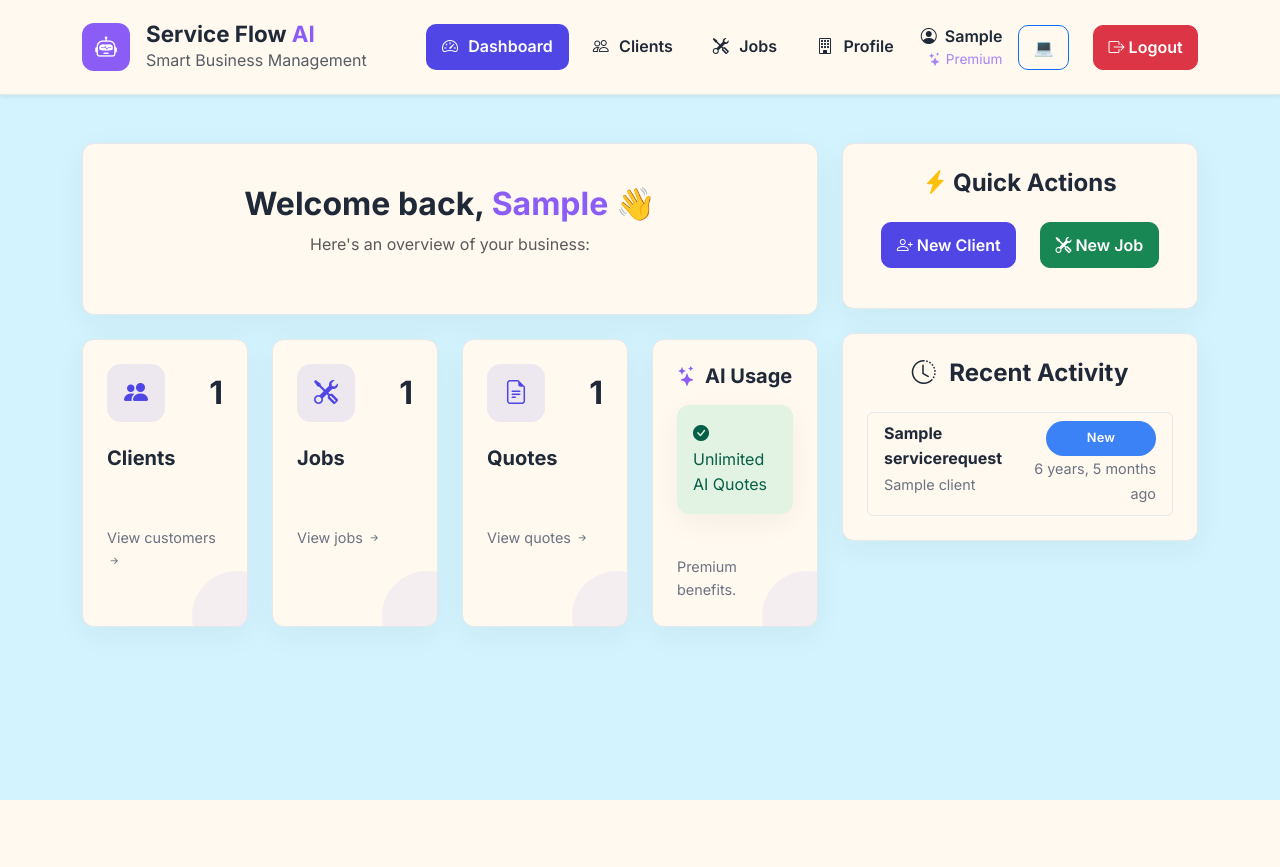
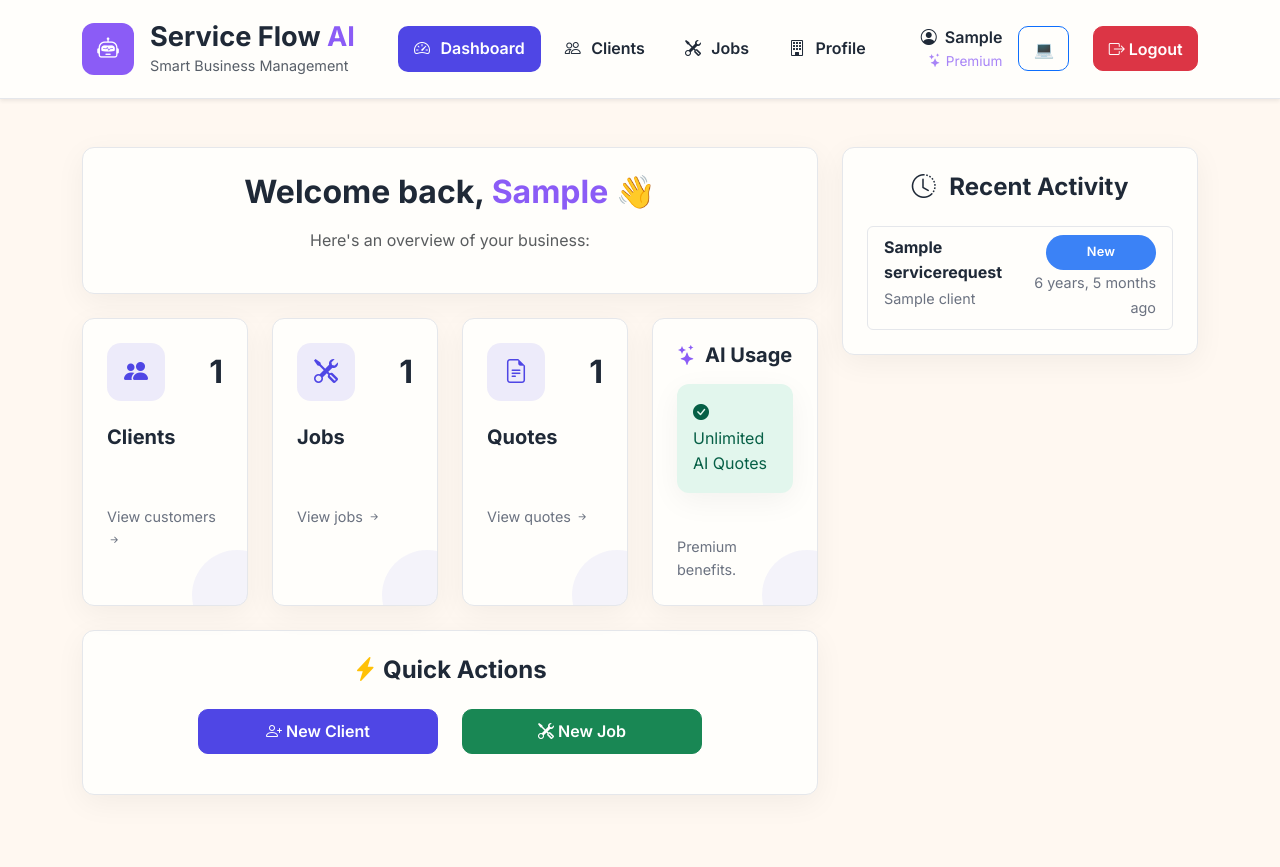
Before and after one commit to 0N1X9/service-flow, a Django app: page / in a window 1280 px wide. Before the commit the page ends 800 px from the top, so only its background shows below. Run offline with Django 5.2, Linux system fonts and the light colour scheme; a user stored in the database is signed in; tables that the repository leaves empty hold one stand-in row (values such as "Sample post").

Commit message:
small UI adjustments

```diff
--- a/core/views.py
+++ b/core/views.py
@@ -39,7 +39,7 @@ def dashboard(request):
             client__business=profile
         )
         .select_related("client")
-        .order_by("-updated_at")[:5]
+        .order_by("-updated_at")[:6]
     )
     if subscription and subscription.is_active:
         monthly_limit = None
--- a/static/css/components.css
+++ b/static/css/components.css
@@ -24,8 +24,8 @@
 }
 
 .brand-logo {
-    width: 48px;
-    height: 48px;
+    width: 52px;
+    height: 52px;
     border-radius: 12px;
     background: var(--premium);
     color: white;
@@ -39,7 +39,7 @@
 
 .brand-title {
     color: var(--text);
-    font-size: 1.4rem;
+    font-size: 1.7rem;
     font-weight: 700;
     line-height: 1.2;
 }
@@ -47,7 +47,7 @@
 .brand-subtitle {
     color: var(--text);
     opacity: 0.75;
-    font-size: 1rem;
+    font-size: 0.9rem;
 }
 
 .navbar-nav {
@@ -158,7 +158,7 @@
 .stat-card:hover {
     transform: translateY(-4px);
     box-shadow:
-        0 12px 32px rgba(0,0,0,0.08);
+        0 12px 32px rgba(0, 0, 0, 0.08);
 }
 
 .stat-card h6 {
@@ -180,7 +180,7 @@
     height: 90px;
     border-radius: 50%;
     background:
-        rgba(79,70,229,0.06);
+        rgba(79, 70, 229, 0.06);
 }
 
 .stat-card {
@@ -198,7 +198,7 @@
     width: 58px;
     height: 58px;
     border-radius: 14px;
-    background: rgba(79,70,229,0.10);
+    background: rgba(79, 70, 229, 0.10);
     color: var(--primary);
     display: flex;
     align-items: center;
@@ -284,14 +284,8 @@
    QUICK ACTIONS
 =========================== */
 
-.quick-actions {
-    display: flex;
-    flex-wrap: wrap;
-    gap: 1rem;
-}
-
 .quick-actions .btn {
-    min-width: 180px;
+    min-width: 240px;
 }
 
 /* ===========================
@@ -398,5 +392,15 @@
 }
 
 .dropdown-item:hover {
-    background: rgba(79,70,229,0.08);
+    background: rgba(79, 70, 229, 0.08);
 }
+
+@media screen and (max-width: 768px) {
+    .brand-title {
+        font-size: 1.5rem;
+    }
+
+    .brand-subtitle {
+        font-size: 0.8rem;
+    }
+}
--- a/static/css/theme.css
+++ b/static/css/theme.css
@@ -9,8 +9,8 @@
     --premium: #8B5CF6;
 
     /* Light */
-    --background: #d3f4ff;
-    --surface: #fff9f0;
+    --background: #FFF8F1;
+    --surface: #FFFEFB;
     --text: #1F2937;
     --border: #E5E7EB;
     --radius: 12px;
--- a/templates/base.html
+++ b/templates/base.html
@@ -41,7 +41,7 @@
     <nav class="navbar navbar-expand-lg sf-navbar shadow-sm">
         <div class="container">
             <!-- Brand -->
-            <a class="navbar-brand" href="{% url 'core:dashboard' %}">
+            <a class="navbar-brand me-0 pe-1" href="{% url 'core:dashboard' %}">
                 <div class="brand-logo">
                     <i class="bi bi-robot"></i>
                 </div>
--- a/templates/dashboard/dashboard.html
+++ b/templates/dashboard/dashboard.html
@@ -8,22 +8,23 @@ Dashboard
 
 <div class="row g-4">
     <div class="col-lg-8">
-        <div class="sf-card mb-4 text-center d-flex flex-column justify-content-center align-items-center">
-            <div class="card-body py-3">
-                <div class="page-header my-auto">
+        <div class="sf-card text-center d-flex flex-column justify-content-center align-items-center">
+            <div class="card-body">
+                <div class="page-header mb-0">
                     <div>
-                        <h2 >
+                        <h2>
                             Welcome back,
-                           <span class="text-purple"> {{ request.user.first_name|default:request.user.username }} 👋</span>
+                            <span class="text-purple"> {{ request.user.first_name|default:request.user.username }}
+                                👋</span>
                         </h2>
 
-                        <p class="text-muted">Here's an overview of your business:</p>
+                        <p class="text-muted mt-3">Here's an overview of your business:</p>
                     </div>
                 </div>
             </div>
         </div>
 
-        <div class="row g-4">
+        <div class="row g-4 mb-4">
             <div class="col-md-6 col-xl-3">
                 <a href="{% url 'clients:list' %}">
                     <div class="sf-card stat-card">
@@ -117,10 +118,7 @@ Dashboard
             </div>
         </div>
 
-    </div>
-
-    <div class="col-lg-4">
-        <div class="sf-card text-center mb-4">
+        <div class="sf-card quick-actions text-center mb-4">
             <h4 class="mb-4">
                 <i class="bi bi-lightning-charge-fill text-warning"></i>
                 Quick Actions
@@ -138,6 +136,11 @@ Dashboard
                 </a>
             </div>
         </div>
+
+    </div>
+
+    <div class="col-lg-4">
+
 
         <div class="sf-card dashboard-section">
             <h4 class="mb-4 text-center">
```
Also changed, not shown: 1 other file.
